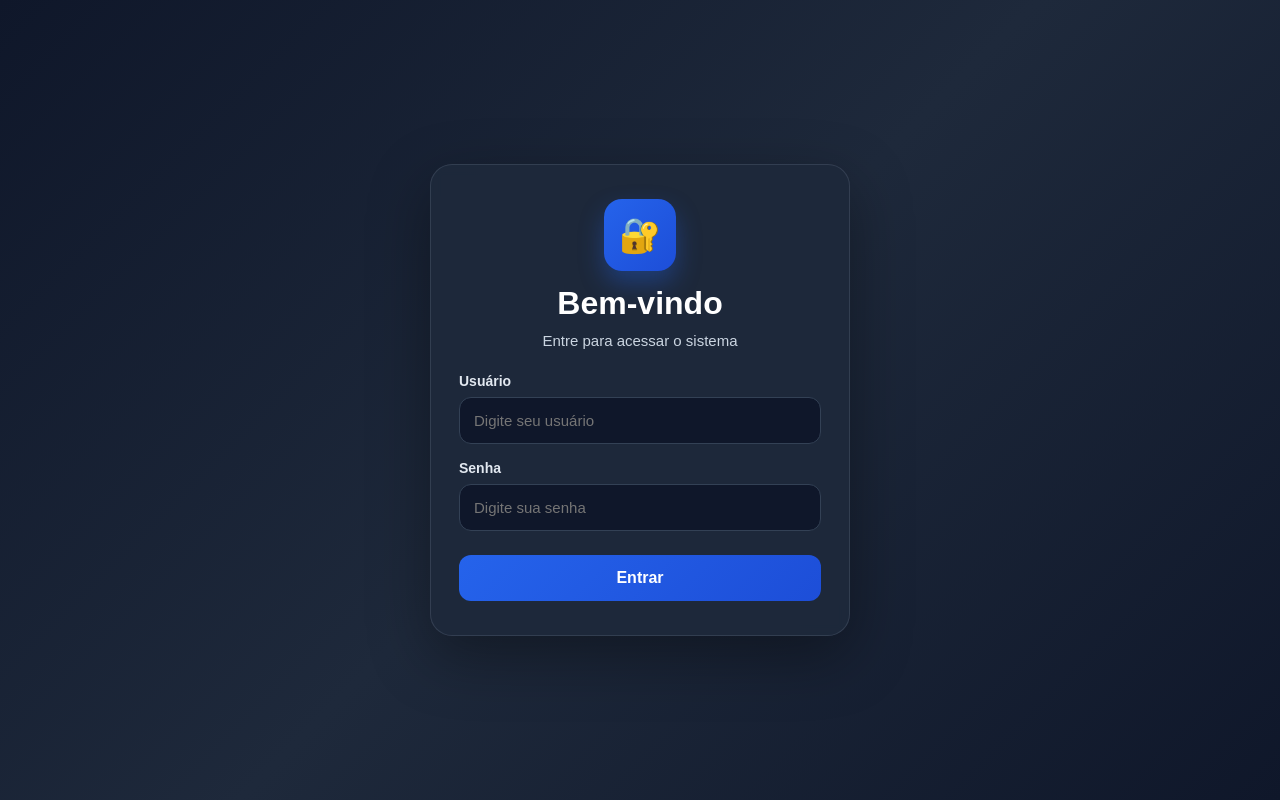
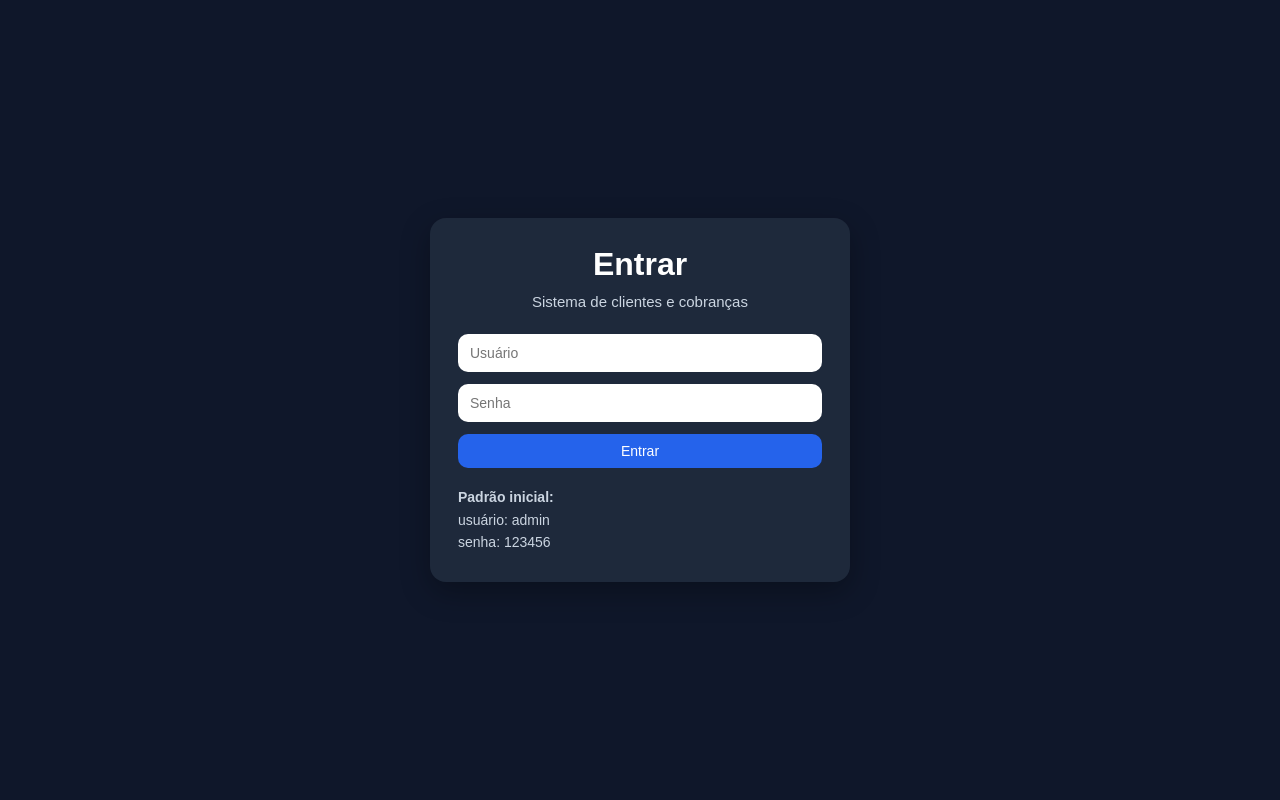
Before and after one commit to resetsaude3-dev/cliente-web, a FastAPI app: page /login in a window 1280 px wide. Run offline with FastAPI, Linux system fonts and the light colour scheme.

Commit message:
Update login.html

```diff
--- a/app/templates/login.html
+++ b/app/templates/login.html
@@ -2,34 +2,30 @@
 <html lang="pt-BR">
 <head>
   <meta charset="UTF-8">
-  <meta name="viewport" content="width=device-width, initial-scale=1.0">
   <title>Login</title>
   <link rel="stylesheet" href="/static/style.css">
 </head>
-<body class="login-body">
-  <div class="login-wrapper">
-    <div class="login-card-novo">
-      <div class="login-logo">🔐</div>
-      <h1>Bem-vindo</h1>
-      <p class="login-subtitulo">Entre para acessar o sistema</p>
+<body>
+  <div class="login-page">
+    <div class="login-card">
+      <h1>Entrar</h1>
+      <p class="login-subtitulo">Sistema de clientes e cobranças</p>
 
       {% if erro %}
         <div class="erro-login">{{ erro }}</div>
       {% endif %}
 
-      <form method="post" action="/login" class="login-form-novo">
-        <div class="campo-login">
-          <label>Usuário</label>
-          <input type="text" name="username" placeholder="Digite seu usuário" required>
-        </div>
+      <form method="post" action="/login" class="login-form">
+        <input type="text" name="username" placeholder="Usuário" required>
+        <input type="password" name="senha" placeholder="Senha" required>
+        <button type="submit" class="btn primary">Entrar</button>
+      </form>
 
-        <div class="campo-login">
-          <label>Senha</label>
-          <input type="password" name="senha" placeholder="Digite sua senha" required>
-        </div>
-
-        <button type="submit" class="btn-login">Entrar</button>
-      </form>
+      <div class="login-dados">
+        <strong>Padrão inicial:</strong><br>
+        usuário: admin<br>
+        senha: 123456
+      </div>
     </div>
   </div>
 </body>
```
